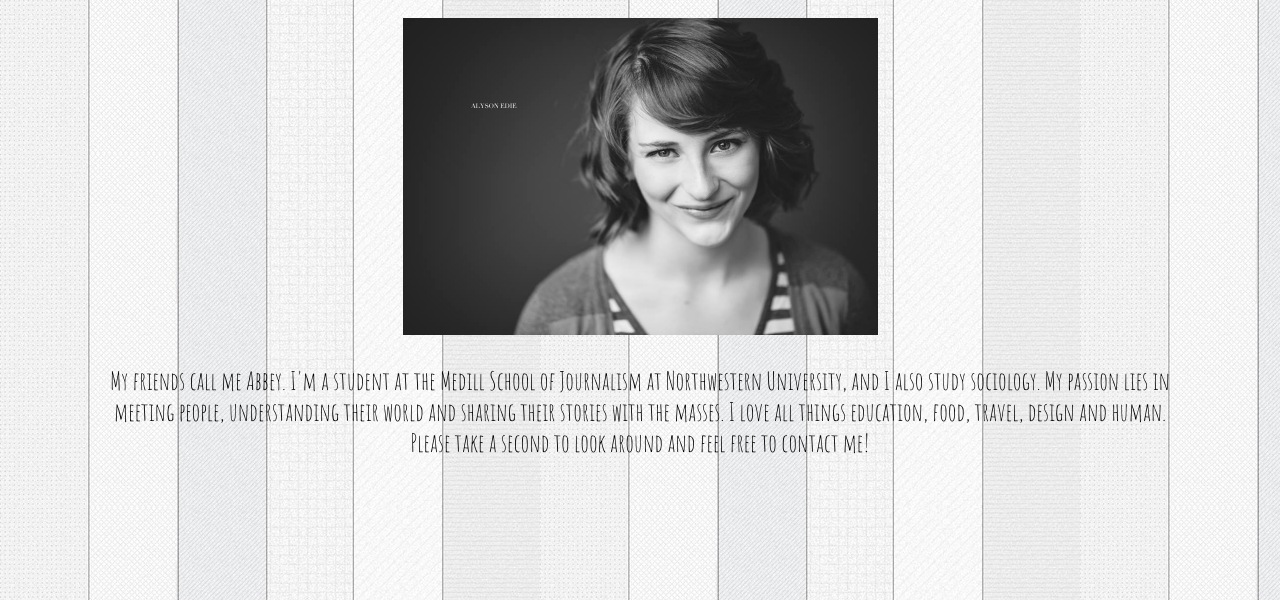
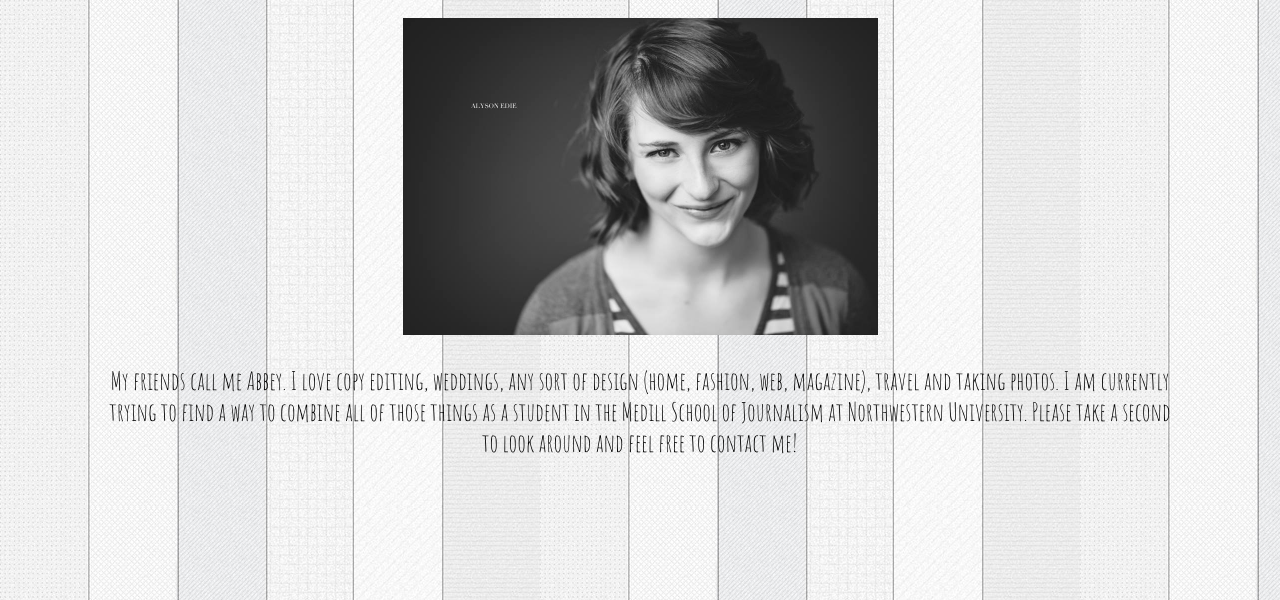
Before and after one commit to HonestAbe081/honestabe081.github.io, a plain HTML site: page aboutMe.html in a window 1280 px wide. Shown: the part 200-800 px from the top of the page. Drawn offline with Linux system fonts and the light colour scheme; a web font is replaced by a local one.

Commit message:
Update resume

```diff
--- a/aboutMe.html
+++ b/aboutMe.html
@@ -19,6 +19,6 @@
 	</header>
 		<h1 id="hello">i'm abigail!</h1><link href='http://fonts.googleapis.com/css?family=Cabin+Sketch:700' rel='stylesheet' type='text/css'>
 		<center><img id="headshot" src="images/Headshot.jpg" style="width:475px;height:317px"></center>
-		<p id="bio" > My friends call me Abbey. I'm a student at the Medill School of Journalism at Northwestern University, and I also study sociology. My passion lies in meeting people, understanding their world and sharing their stories with the masses. I love all things education, food, travel, design and human. Please take a second to look around and feel free to contact me!</p><link href='http://fonts.googleapis.com/css?family=Amatic+SC' rel='stylesheet' type='text/css'>
+		<p id="bio" > My friends call me Abbey. I love copy editing, weddings, any sort of design (home, fashion, web, magazine), travel and taking photos. I am currently trying to find a way to combine all of those things as a student in the Medill School of Journalism at Northwestern University.  Please take a second to look around and feel free to contact me!</p><link href='http://fonts.googleapis.com/css?family=Amatic+SC' rel='stylesheet' type='text/css'>
 </body>
 <footer>website coded and created by Abbey Kutlas, 2015</footer>
```
Also changed, not shown: 1 other file.
